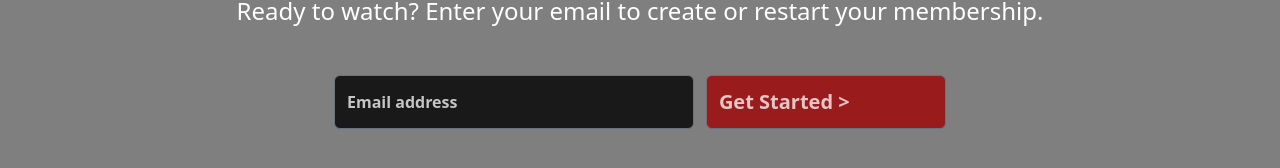
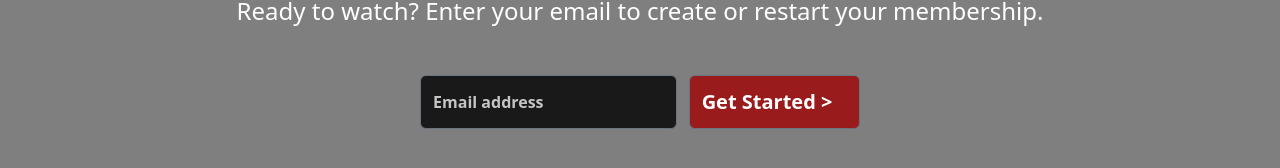
Before and after one commit to prasannakumar50/netflix-gpt, a React (Create React App) app: page /signup in a window 1280 px wide. Shown: the part 418-586 px from the top of the page. Built offline with nearby package versions, Linux system fonts and the light colour scheme; no server answers.

Commit message:
signup-form modifications

```diff
--- a/src/components/Body.js
+++ b/src/components/Body.js
@@ -36,8 +36,8 @@ const Body = () => {
       element: <SignIn/>
     },
     {
-      path: "/signupform",
-      element: <SignUpForm/>
+      path: "/signup-form",
+      element: <SignUpForm />
     }
  ])
 
--- a/src/components/SignUpForm.js
+++ b/src/components/SignUpForm.js
@@ -1,24 +1,17 @@
+
+
 import React from 'react';
-import { Link, useNavigate } from 'react-router-dom';
 import Header from './Header';
+import Login from './Login'; // Import the LoginForm component
 
-const SignUpForm = () => {
-  const navigate = useNavigate(); // Hook for navigation
-
-  const handleGetStartedClick = () => {
-    navigate('/signupform'); // Navigate to the signup form route
-  };
-
+const SignUpFormPage = () => {
   return (
     <div>
-      <Header showButtons={true} /> {/* You may need to pass additional props */}
-      {/* Your existing signup page content */}
-      <button onClick={handleGetStartedClick}>Get Started</button>
-      <div>
-        Already have an account? <Link to="/signupform">Sign In</Link>
+      <Header showButtons={true} />
+        <Login isSignUp={true} />
       </div>
-    </div>
+
   );
 };
 
-export default SignUpForm;
+export default SignUpFormPage;
--- a/src/components/SignUpPage.js
+++ b/src/components/SignUpPage.js
@@ -27,7 +27,10 @@ const SignUpPage = () => {
         <p className='text-white text-2xl  p-1 m-1'>Ready to watch? Enter your email to create or restart your membership.</p>
         <div className='flex mt-8' >
           <input type="text" placeholder="Email address" className="p-3 my-2 w-3/5 bg-black bg-opacity-80 text-white  font-bold placeholder-opacity-75 placeholder-white border border-gray-500 rounded-md" />
-          <input type="text" placeholder="Get Started >" className="p-3 my-2 w-2/5  ml-3 bg-red-800 text-xl text-white  placeholder-opacity-75 placeholder-white font-bold border border-gray-500 rounded-md" onClick={handleSignInClick}/>
+
+
+
+          <Link to="/signup-form" className="p-3 my-2 w-2/5 ml-3 bg-red-800 text-xl text-white font-bold placeholder-opacity-75 placeholder-white border border-gray-500 rounded-md">Get Started ></Link>
         </div>
 
         {/* Conditionally render the sign-in form */}
```
